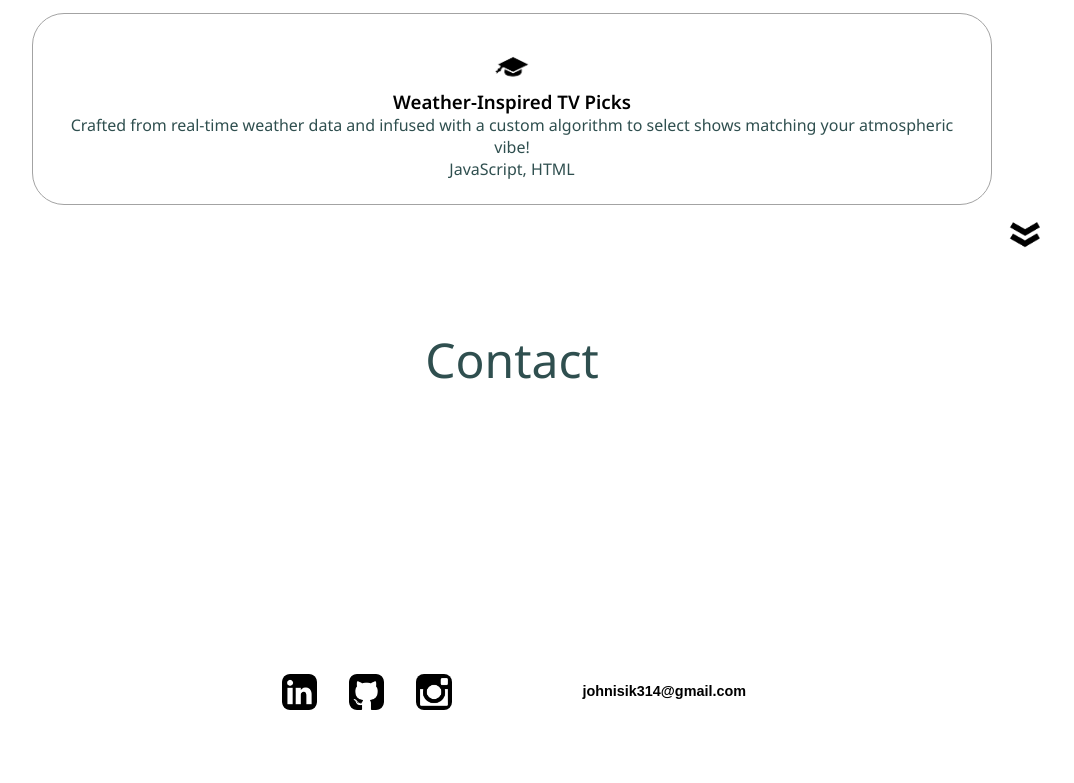
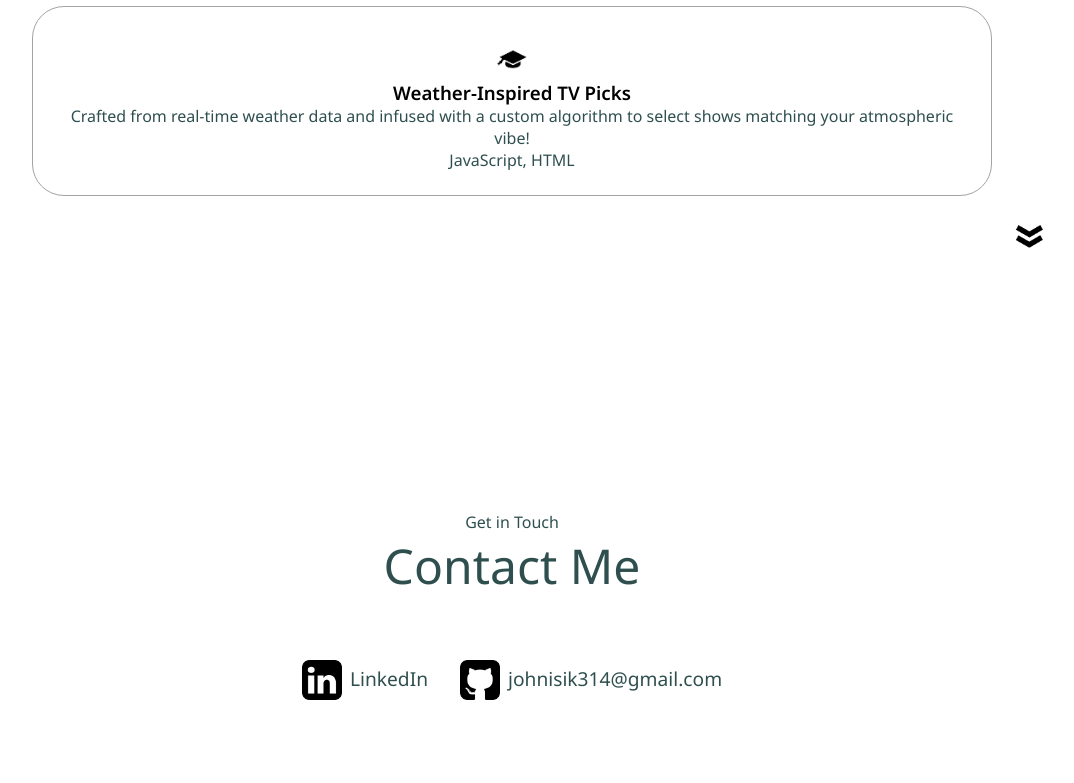
Before and after one commit to johnisik314/johnisik.github.io, a plain HTML site: page index.html in a window 1280 px wide. Shown: the part 2017-2800 px from the top of the page, without its empty margins (128-1202 px from the left). Drawn offline with Linux system fonts and the light colour scheme.

Commit message:
contact section fixed

```diff
--- a/index.html
+++ b/index.html
@@ -13,7 +13,6 @@
         <div>
             <ul class="nav-links">
                 <li><a href="#about">About</a></li>
-                <li><a href="#about">Skills</a></li>
                 <li><a href="#projects">Projects</a></li>
                 <li><a href="#contact">Contact</a></li>
             </ul>
@@ -29,7 +28,6 @@
             </div>
             <div class="menu-links">
                 <li><a href="#about" onclick="toggleMenu()">About</a></li>
-                <li><a href="#about" onclick="toggleMenu()">Skills</a></li>
                 <li><a href="#projects" onclick="toggleMenu()">Projects</a></li>
                 <li><a href="#contact" onclick="toggleMenu()">Contact</a></li>
             </div>
@@ -152,39 +150,43 @@
         onclick="location.href='./#contact'">
     </section>
     <section id="contact">
-        <p class="title">Contact</p>
-        <div class="section_container">
-            <div class="icon-container">
+        <p class="section_text_p1">Get in Touch</p>
+        <p class="title">Contact Me</p>
+        <div class="contact-container">
+            <div class="contact-info-container">
                 <img
                     src="./assets/icon-linkedin.png"
                     alt="My Linkedin Profile"
-                    class="icon"
+                    class="icon contact-icon"
                     onclick="openLinkedInProfile()"
                 >
+                <p onclick="openLinkedInProfile()">LinkedIn</p>
+            </div>
+            <div class="contact-info-container">
                 <img
                     src="./assets/icon-github.png"
-                    alt="My Github Profile"
-                    class="icon"
-                    onclick="openGithubProfile()"
+                    alt="Email icon"
+                    class="icon contact-icon email-icon"
+                    onclick="sendEmail()"
                 >
-                <img
-                    src="./assets/icon-instagram.png"
-                    alt="My Instagram Profile"
-                    class="icon"
-                    onclick="openInstaProfile()"
-                >
-            </div>
-            <div class="email-button-container">
-                <button class="btn-email" onclick="sendEmail()">
-                    johnisik314@gmail.com
-                </button>
+                <p onclick="sendEmail()">johnisik314@gmail.com</p>
             </div>
         </div>
     </section>
 
     <script src="script.js"></script>
 </body>
-<footer class="">
+<footer>
+    <nav>
+        <div class="links-container">
+            <ul class="nav-links">
+                <li><a href="#about">About</a></li>
+                <li><a href="#projects">Projects</a></li>
+                <li><a href="#contact">Contact</a></li>
+            </ul>
+        </div>
+    </nav>
+    <a>Copyright &#169;</a>
     <a href="https://www.flaticon.com/free-icons/instagram" title="instagram icons">Instagram, </a>
     <a href="https://www.flaticon.com/free-icons/github" title="github icons">Github, </a>
     <a href="https://www.flaticon.com/free-icons/linkedin" title="linkedin icons">Linkedin icons created by Dave Gandy - Flaticon</a>
--- a/style.css
+++ b/style.css
@@ -316,15 +316,6 @@ section{
     margin: auto 0;
 }
 
-/*SKILLS*/
-#skills{
-    position: relative;
-}
-.arrow{
-    position: absolute;
-    right: -5rem;
-    bottom: 2.5rem;
-}
 /*PROJECTS*/
 #projects{
     position: relative;
@@ -370,46 +361,34 @@ section{
 
 /* Adjustments for contact section */
 #contact {
-    position: relative;
+    display: flex;
+    justify-content: center;
+    flex-direction: column;
+    height: 80vh;
 }
 
-.section_container {
+.contact-container {
+    display: flex;
+    border-radius: 2rem;
+    margin: 2rem auto;
+    justify-content: center;
+    padding: 0.2rem;
+}
+
+.contact-info-container {
     display: flex;
     align-items: center;
     justify-content: center;
+    gap: 0.5rem;
+    margin: 1rem;
 }
 
-.icon-container {
-    display: flex;
-    gap: 2rem; /* Adjust gap between icons */
+.contact-info-container p{
+    font-size: larger;
+    margin-top: 0.5rem;
 }
 
-.icon {
-    cursor: pointer;
-    margin-top: auto 0;
-    height: 2.2rem;
-    border-radius: .5rem;
+.contact-icon {
+    cursor: default;
+    height: 2.5rem;
 }
-
-.email-button-container {
-    margin-left: 2rem;
-}
-
-.btn-email {
-    cursor: pointer;
-    font-size: .9rem;
-    font-weight: 700;
-    transition: background-color 300ms ease, color 300ms ease;
-    padding: .7rem .9rem;
-    margin-top: .6rem;
-    border-radius: .9rem;
-    width: 120%;
-    color: black;
-    background-color: transparent;
-    border: 1px solid white;
-}
-
-.btn-email:hover{
-    background-color: black;
-    color: white;
-}
```
